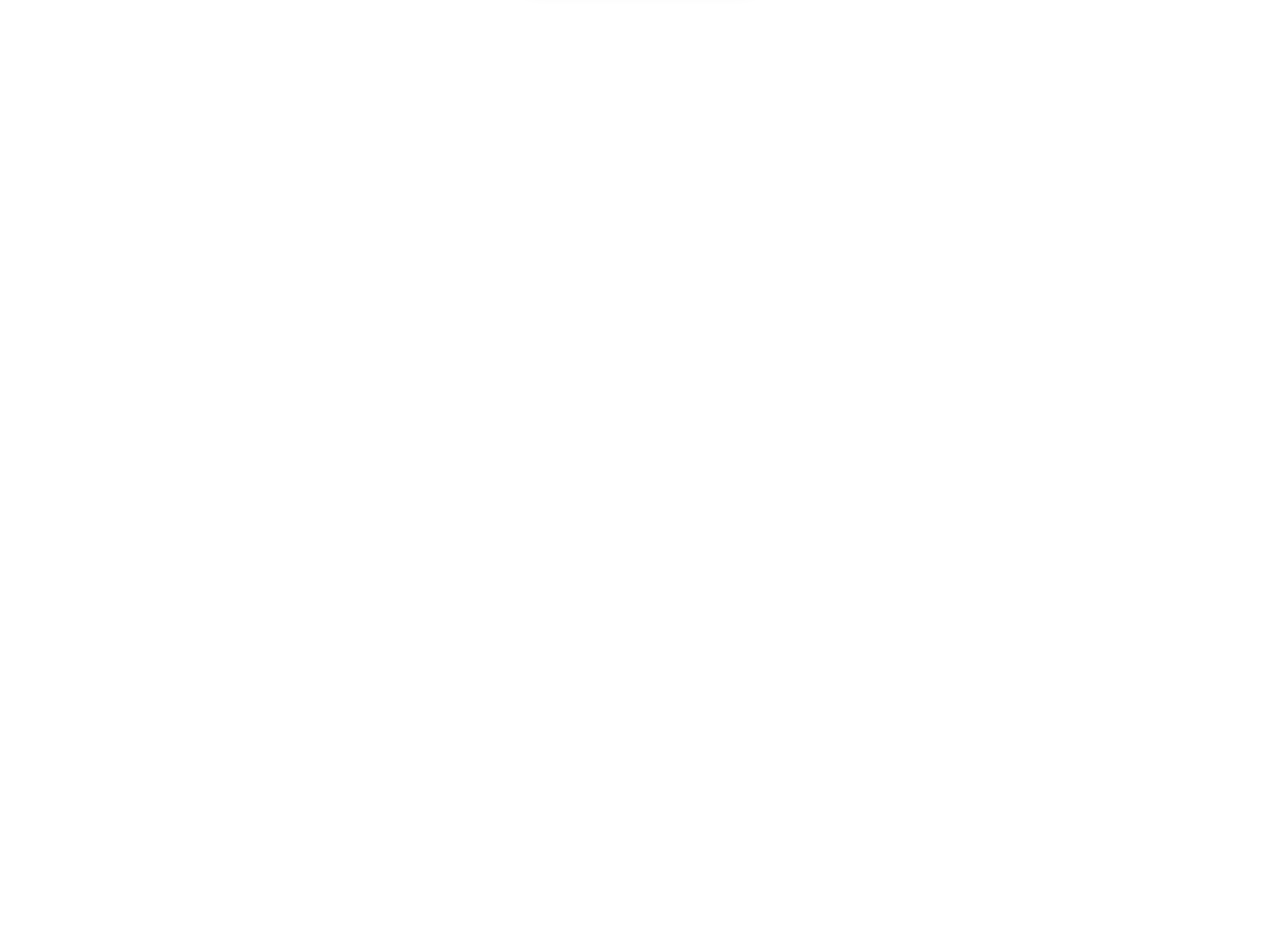
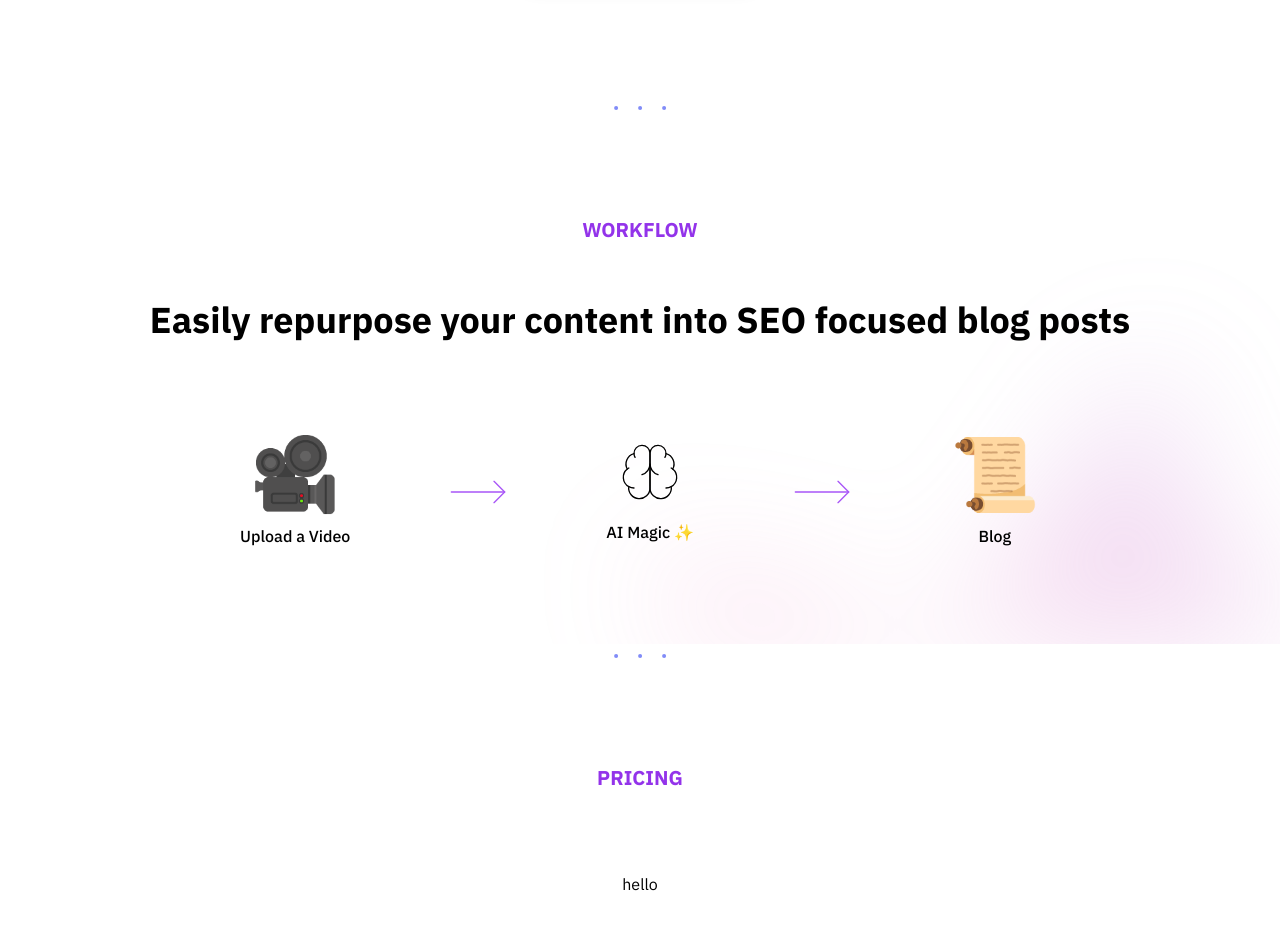
Before and after one commit to kirtiraj22/transcribe-ai, a Next.js app: page / in a window 1280 px wide. Shown: the part 620-1550 px from the top of the page. Before the commit the page ends 800 px from the top, so only its background shows below. Built offline with nearby package versions, Linux system fonts and the light colour scheme.

Commit message:
workflow section

```diff
--- a/app/page.tsx
+++ b/app/page.tsx
@@ -1,11 +1,18 @@
 import BgGradient from "@/components/common/bg-gradient";
+import Divider from "@/components/common/divider";
 import Banner from "@/components/home/banner";
+import Pricing from "@/components/home/pricing";
+import WorkFlow from "@/components/home/workflow";
 
 export default function Home() {
 	return (
 		<main className="mx-auto inset-0 h-full bg-[radial-gradient(#e5e7eb_1px, transparent_1px)] [background-size:16px_16px]">
 			<BgGradient />
-      <Banner />
+			<Banner />
+			<Divider />
+			<WorkFlow />
+			<Divider />
+			<Pricing />
 		</main>
 	);
 }
--- /dev/null
+++ b/components/common/divider.tsx
@@ -0,0 +1,11 @@
+import { Dot } from "lucide-react";
+
+export default function Divider() {
+	return (
+		<div className="flex items-center justify-center">
+			<Dot className="text-indigo-400 hover:scale-150 transition duration-200 hover:text-purple-700"></Dot>
+			<Dot className="text-indigo-400 hover:scale-150 transition duration-200 hover:text-purple-700"></Dot>
+			<Dot className="text-indigo-400 hover:scale-150 transition duration-200 hover:text-purple-700"></Dot>
+		</div>
+	);
+}
--- a/components/home/header.tsx
+++ b/components/home/header.tsx
@@ -40,11 +40,14 @@
 			<div className="flex lg:justify-center gap-2 lg:gap-12 lg:items-center">
 				<NavLink href="/#pricing">Pricing</NavLink>
 				{/* clerk (Your posts) */}
+				<NavLink href="/posts">Your Posts</NavLink>
 			</div>
 			<div className="flex lg:justify-end lg:flex-1">
 				<div className="flex gap-2 items-center">
 					<NavLink href="/dashboard">Upload a Video</NavLink>
 				</div>
+
+                <NavLink href="/sign-in">Sign In</NavLink>
 			</div>
 		</nav>
 	);
--- /dev/null
+++ b/components/home/pricing.tsx
@@ -0,0 +1,14 @@
+export default function Pricing(){
+    return(
+        <section className="relative overflow-hidden" id="pricing">
+            <div className="py-12 lg:py-24 max-w-5xl mx-auto px-12 lg:px-0">
+                <div className="flex items-center justify-center w-full pb-12">
+                    <h2 className="font-bold text-xl uppercase mb-8 text-purple-600">Pricing</h2>
+                </div>
+                <div className="relative flex justify-center flex-col lg:flex-row items-center lg:items-stretch gap-8">
+                    hello
+                </div>
+            </div>
+        </section>
+    )
+}
--- /dev/null
+++ b/components/home/workflow.tsx
@@ -0,0 +1,51 @@
+import { BrainIcon, MoveRight } from "lucide-react";
+
+export default function WorkFlow() {
+	return (
+		<section className="py-24 relative overflow-hidden">
+			<div
+				aria-hidden="true"
+				className="pointer-events-none absolute inset-0 -z-10 transform-gpu overflow-hidden blur-3xl"
+			>
+				<div
+					className="relative left-[calc(50%+3rem)] aspect-[1155/678] w-[36.125rem] -translate-x-1/2 bg-gradient-to-tr from-[#ff80b5] to-[#9089fc] opacity-30 sm:left-[calc(50%+36rem)] sm:w-[72.1875rem]"
+					style={{
+						clipPath:
+							"polygon(74.1% 44.1%, 100% 61.6%, 97.5% 26.9%, 85.5% 0.1%, 80.7% 2%, 72.5% 32.5%, 60.2% 62.4%, 52.4% 68.1%, 47.5% 58.3%, 45.2% 34.5%, 27.5% 76.7%, 0.1% 64.9%, 17.9% 100%, 27.6% 76.8%, 76.1% 97.7%, 74.1% 44.1%)",
+					}}
+				/>
+			</div>
+			<div className="flex items-center justify-center w-full pb-6">
+				<h2 className="font-bold text-xl uppercase mb-8 text-purple-600">
+					Workflow
+				</h2>
+			</div>
+			<h3 className="flex items-center justify-center mb-24 text-center font-bold">
+				Easily repurpose your content into SEO focused blog posts
+			</h3>
+
+			<div className="flex items-center justify-center gap-4 lg:gap-24">
+				<div className="flex flex-col gap-4">
+					<p className="text-7xl text-center">🎥</p>
+					<p className="text-center font-medium">Upload a Video</p>
+				</div>
+				<MoveRight
+					size={64}
+					strokeWidth={0.5}
+					className="text-purple-500"
+				/>
+                <div className="flex flex-col gap-4">
+                    <p className="flex items-center justify-center">
+                        <BrainIcon size={64} strokeWidth={0.5}/>
+                    </p>
+                    <p className="text-center font-medium">AI Magic ✨</p>
+                </div>
+                <MoveRight size={64} strokeWidth={0.5} className="text-purple-500"/>
+                <div className="flex flex-col gap-4">
+                    <p className="text-7xl text-center">📜</p>
+                    <p className="text-center font-medium">Blog</p>
+                </div>
+			</div>
+		</section>
+	);
+}
```
